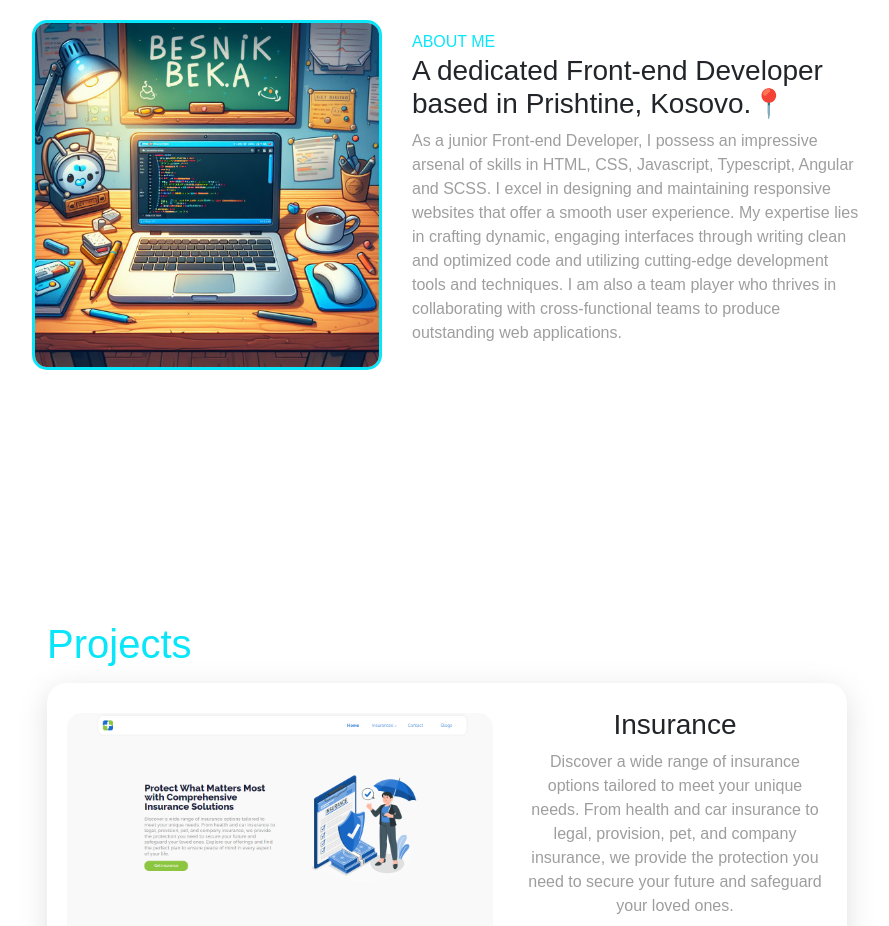
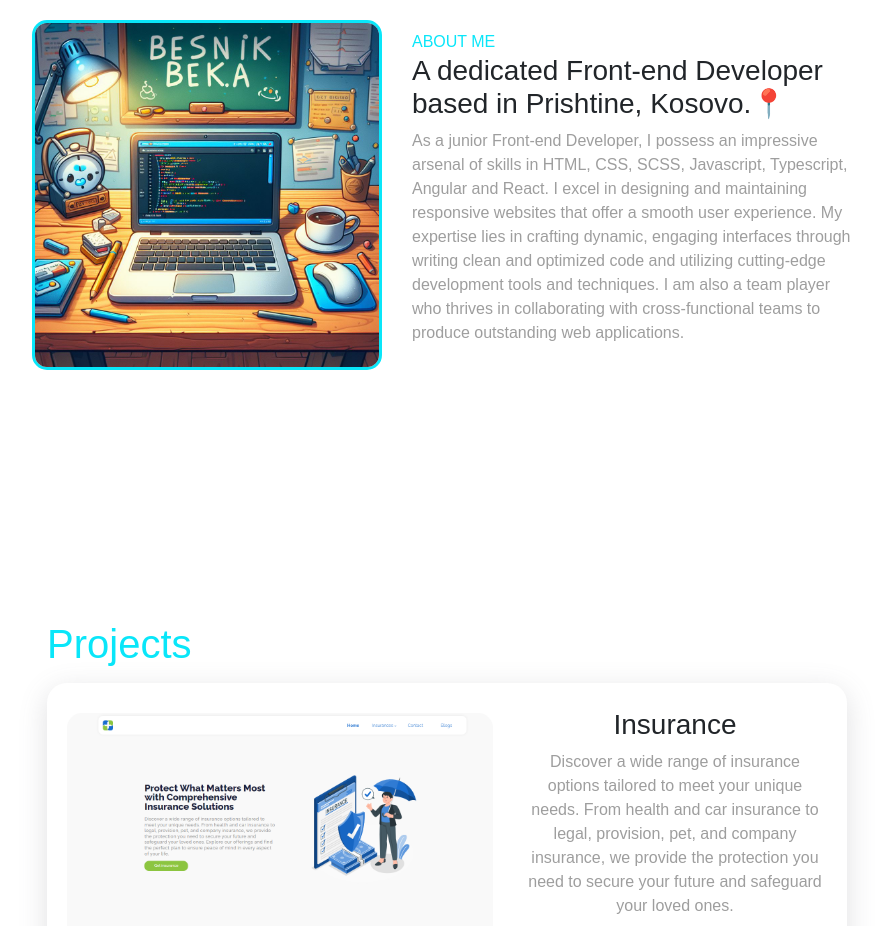
Before and after one commit to besnik26/portofolio-v2, an Angular app: page / in a window 1280 px wide. Shown: the part 940-1866 px from the top of the page, without its empty margins (193-1082 px from the left). Built offline with nearby package versions, Linux system fonts and the light colour scheme; a web font is replaced by a local one.

Commit message:
minor change

```diff
--- a/src/app/about/about.component.html
+++ b/src/app/about/about.component.html
@@ -9,7 +9,7 @@
         <span>ABOUT ME</span>
         <h3>A dedicated Front-end Developer based in Prishtine, Kosovo.📍</h3>
 
-        <p>As a junior Front-end Developer, I possess an impressive arsenal of skills in HTML, CSS, Javascript, Typescript, Angular and SCSS.
+        <p>As a junior Front-end Developer, I possess an impressive arsenal of skills in HTML, CSS, SCSS, Javascript, Typescript, Angular and React.
         I excel in designing and maintaining responsive websites that offer a smooth user experience. My expertise lies in crafting dynamic, engaging interfaces
           through writing clean and optimized code and utilizing cutting-edge development tools and techniques. I am also a team player who thrives in collaborating
           with cross-functional teams to produce outstanding web applications.
```
Also changed, not shown: 1 other file (tests, documents, lock files or other folders).
